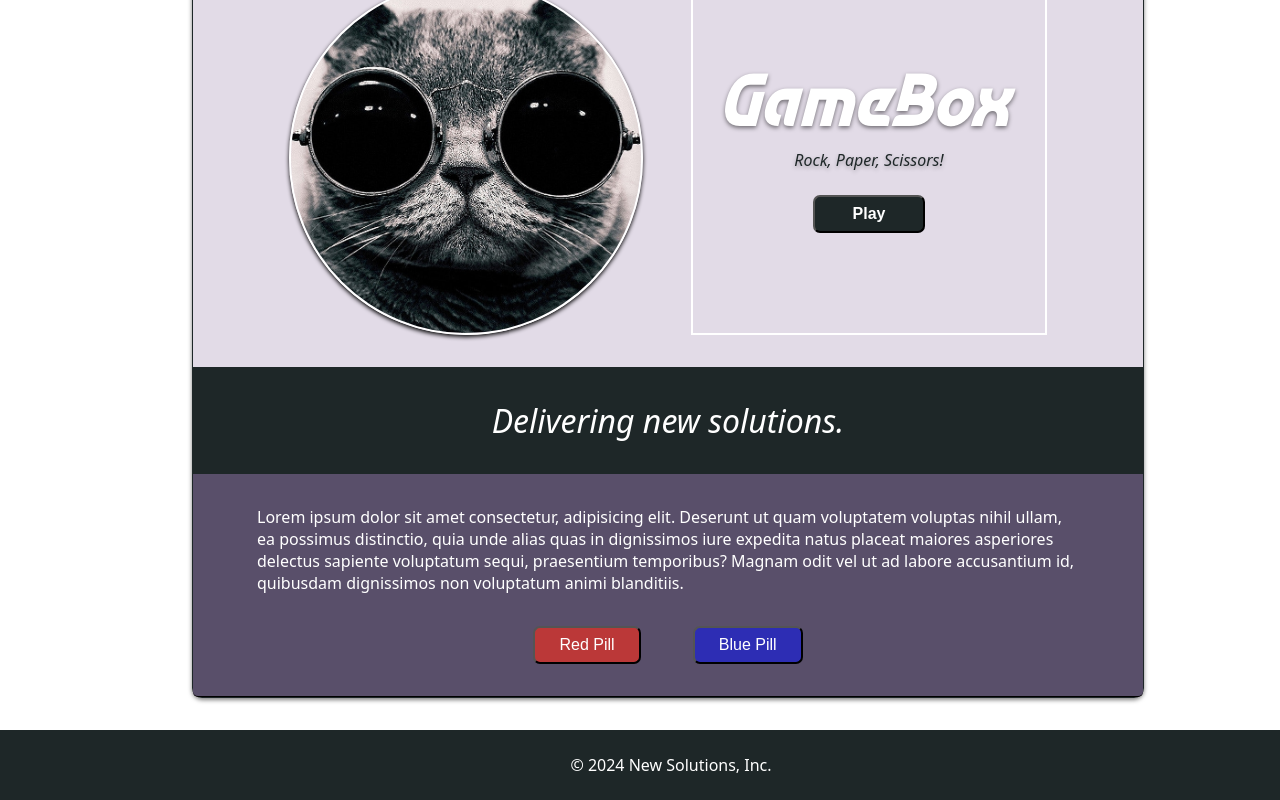
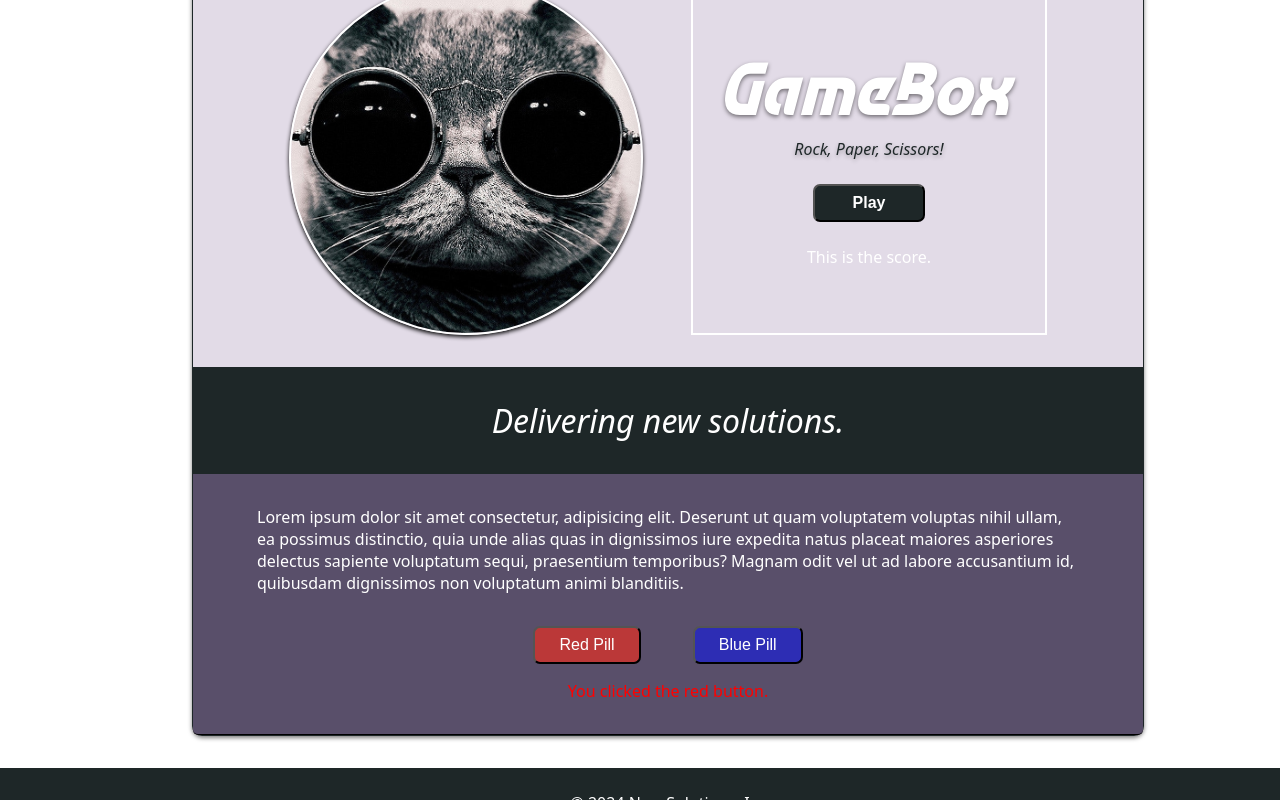
Before and after one commit to protofunc/Odin, a plain HTML site: page foundation/public/index.html in a window 1280 px wide. Both pictures are taken after a click on the button "Red Pill". Shown: the part 172-972 px from the top of the page. Drawn offline with Linux system fonts and the light colour scheme.

Commit message:
js learnings

```diff
--- a/foundation/public/index.html
+++ b/foundation/public/index.html
@@ -30,6 +30,8 @@
                 <div class="game-roll">
                     <button class="game-buttons" id="play">Play</button>
                 </div>
+                <!-- Div for DOM manipulation in scripts -->
+                <div id="js-container"></div>
             </div>
         </div>
         <div class="content-quote">
@@ -43,7 +45,8 @@
         </div>
         <div class="content-buttons">
             <button class="red">Red Pill</button>
-            <button class="blue">Blue Pill</button>
+            <button class="blue" id="blue">Blue Pill</button>
+            <div id="button-colors"></div>
         </div>
     </div>
 
--- a/foundation/src/scripts.js
+++ b/foundation/src/scripts.js
@@ -1,32 +1,30 @@
-// Get the button using its class name. This gets the first element with the class 'red'.
+// Get the button using its class name. This gets the first element with the class "red"
 let redButton = document.querySelector(".red");
 let blueButton = document.querySelector(".blue");
 
-// Compare func
-function compare(a, b) {
-    if (a === b) {
-        return `${a} equals ${b}`;
-    } else if (a != b) {
-        return `${a} does not equal ${b}`
-    }
+// Prep <p> element to be populated with color of button pressed
+const buttonColorDiv = document.querySelector("#button-colors");
+const buttonColorText = document.createElement("p");
+buttonColorText.id = "button-color-text";
+buttonColorText.style.marginTop = "1em";
+
+// Display buttonColorText in the right color
+function getButtonColor(color) {
+    buttonColorText.style.color = color;
+    buttonColorText.textContent = `You clicked the ${color} button.`;
+    buttonColorDiv.appendChild(buttonColorText);
 }
 
-// Return button click message.
-function bMessage(color) {
-    return `You pressed the ${color} button. Check the console.`;
-}
-
-// Add an event listener to the button
+// Display red text/message
 redButton.addEventListener("click", function () {
-  console.log(compare(1,2));
-  alert(bMessage("red"));
+  getButtonColor("red");
 });
 
-// Add an event listener to the button
-blueButton.addEventListener("click", function () {
-    console.log(compare(1,1));
-    alert(bMessage("blue"));
-  });
+// Display blue text/message
+blueButton.addEventListener("click", function (e) {
+    getButtonColor("blue");
+    e.target.style.background = "black";
+});
 
 /*
 This is code for the GameBox functionality
@@ -51,14 +49,14 @@ function getCSelect() {
 
     /*
     Alternative way:
-    let choices = ['rock', 'paper', 'scissors'];
+    let choices = ["rock", "paper", "scissors"];
     let cSelect = choices[Math.floor(Math.random() * cSelect.length)];
     console.log(cSelect);
     return cSelect;
     */
 }
 
-// Prompt for and return user selection
+// Prompt for user selection
 function getPSelect() {
     let input = prompt("Choose rock, paper, or scissors. Only type one of these three options.").toLowerCase();
 
@@ -114,7 +112,7 @@ function game() {
     let pW = 0;
     let cW = 0;
 
-    // Aggregate scores, best out of 5. Ties don't count as a round.
+    // Aggregate scores, best out of 5. Ties don"t count as a round.
     for (let i = 0; i < 5; i++) {
         let roundScore = playRound(getPSelect(), getCSelect());
         if (roundScore === 1) {
@@ -143,3 +141,25 @@ function game() {
 playButton.addEventListener("click", function () {
     game();
 });
+
+/* Manipulate DOM in index.html -- use this to dynamically display score while using GameBox. */
+
+// querySelect empy <div id="js-container">
+const container = document.querySelector("#js-container"); // Access <div id="js-container"> in index.html
+
+// Create new HTML elements
+const content = document.createElement("div"); // Create a new <div> in #js-container
+const paraOne = document.createElement("p"); // Create new <p>
+
+// Add class names to newly created elements
+content.classList.add("js-content"); // Add class name: <div class="js-content">
+paraOne.classList.add("para-one");
+
+// Define string to be displayed in paraOne
+paraOne.textContent = "This is the score.";
+
+// Styling
+paraOne.style.color = "white";
+
+container.appendChild(content); // .js-content added to #js-container
+content.appendChild(paraOne); // paraOne added to .js-content
```
